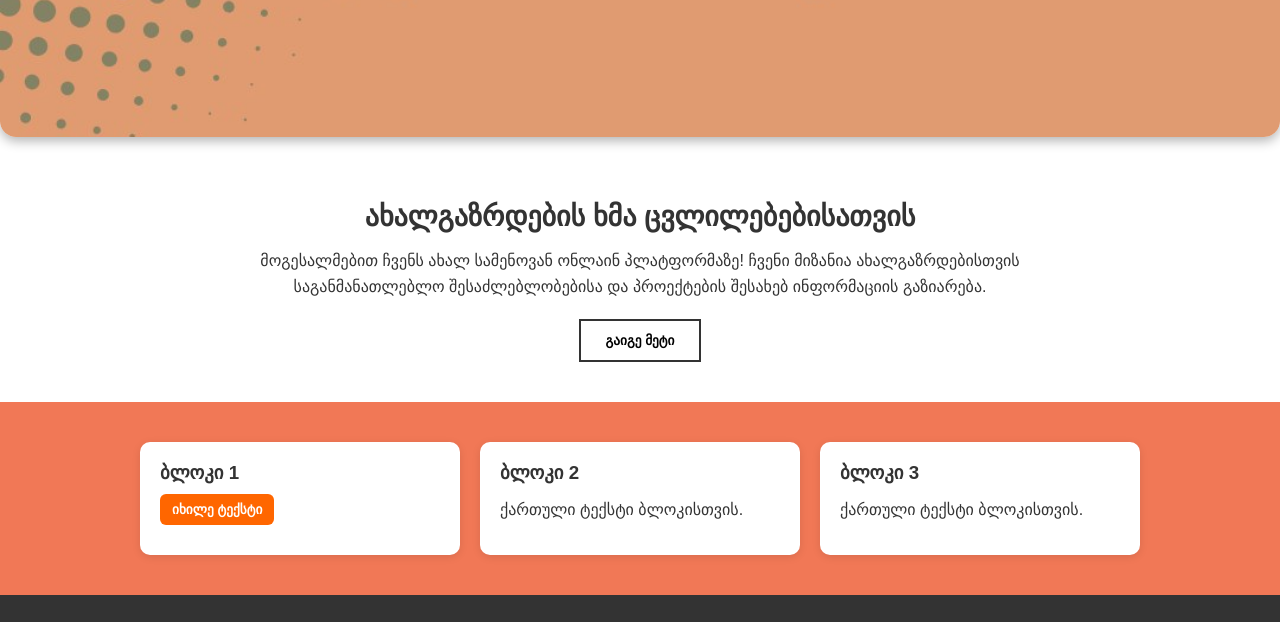
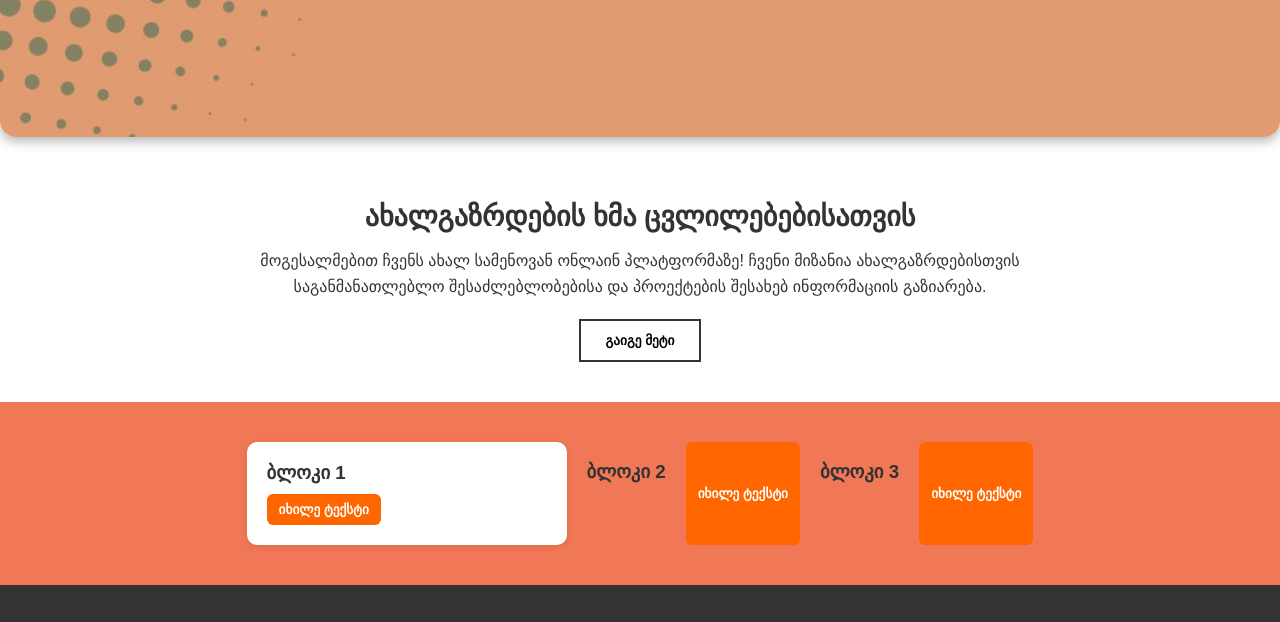
Before and after one commit to initiativecivilsociety/youth-voice-for-change, a plain HTML site: page index.html in a window 1280 px wide. Shown: the part 663-1285 px from the top of the page. Drawn offline with Linux system fonts and the light colour scheme.

Commit message:
Update index.html

```diff
--- a/index.html
+++ b/index.html
@@ -167,13 +167,13 @@
         <button id="accordion-toggle" class="accordion-btn" type="button" aria-expanded="false" aria-controls="accordion1" onclick="toggleAccordion()">იხილე ტექსტი</button>
         <div class="accordion-content" id="accordion1"></div>
       </div>
-      <div class="card">
-        <h3>ბლოკი 2</h3>
-        <p id="block2">ქართული ტექსტი ბლოკისთვის.</p>
+      <h3 id="card1-title">ბლოკი 2</h3>
+        <button id="accordion-toggle" class="accordion-btn" type="button" aria-expanded="false" aria-controls="accordion1" onclick="toggleAccordion()">იხილე ტექსტი</button>
+        <div class="accordion-content" id="accordion1"></div>
       </div>
-      <div class="card">
-        <h3>ბლოკი 3</h3>
-        <p id="block3">ქართული ტექსტი ბლოკისთვის.</p>
+      <h3 id="card1-title">ბლოკი 3</h3>
+        <button id="accordion-toggle" class="accordion-btn" type="button" aria-expanded="false" aria-controls="accordion1" onclick="toggleAccordion()">იხილე ტექსტი</button>
+        <div class="accordion-content" id="accordion1"></div>
       </div>
     </section>
   </main>
```
